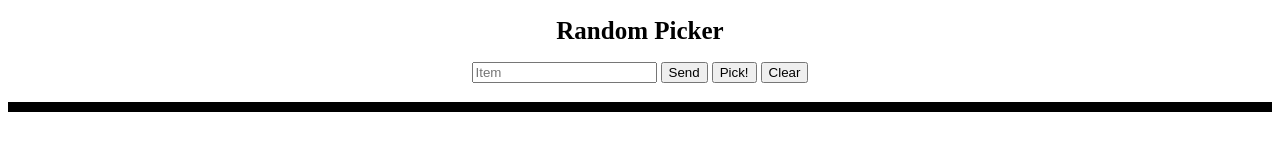
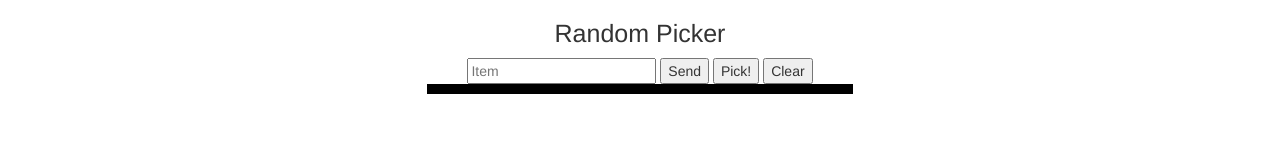
Before and after one commit to dhnash1/AngularRefresh, a website: page index.html in a window 1280 px wide. Drawn offline with nearby package versions, Linux system fonts and the light colour scheme.

Commit message:
further formatting changes, Bootstrap implemented

```diff
--- a/index.html
+++ b/index.html
@@ -5,6 +5,7 @@
     <title>Angular Refresh</title>
     <script type="text/javascript" src="vendors/angular.js"></script>
     <script type="text/javascript" src="script.js"></script>
+    <link href="vendors/bootstrap.css" rel="stylesheet" type="text/css">
     <link href="style.css" rel="stylesheet" type="text/css">
   </head>
   <body ng-app = "myApp">
--- a/package.json
+++ b/package.json
@@ -1,5 +1,5 @@
 {
-  "name": "ref1",
+  "name": "Refresher_One",
   "version": "1.0.0",
   "description": "",
   "main": "script.js",
@@ -11,6 +11,7 @@
   "license": "ISC",
   "dependencies": {
     "angular": "^1.6.8",
+    "bootstrap": "^3.3.7",
     "express": "^4.16.2"
   }
 }
--- a/style.css
+++ b/style.css
@@ -7,5 +7,8 @@ html{
 }
 
 h2{
+  display: block;
     border: solid black 5px;
+    width: 33.33%;
+    margin: auto;
 }
```
